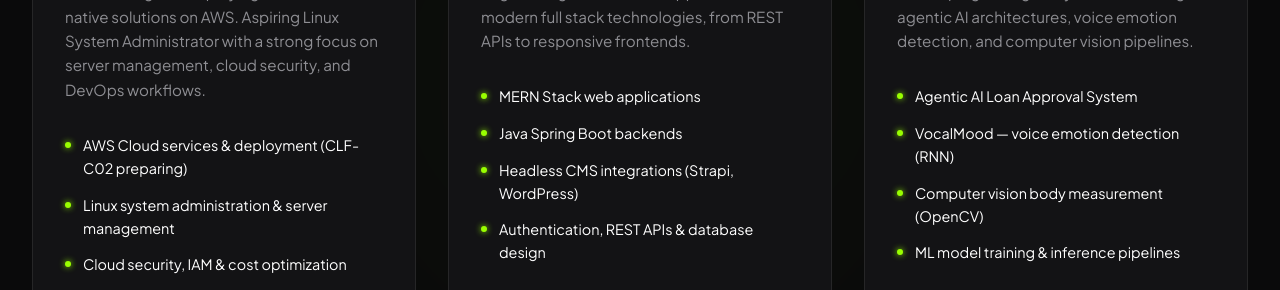
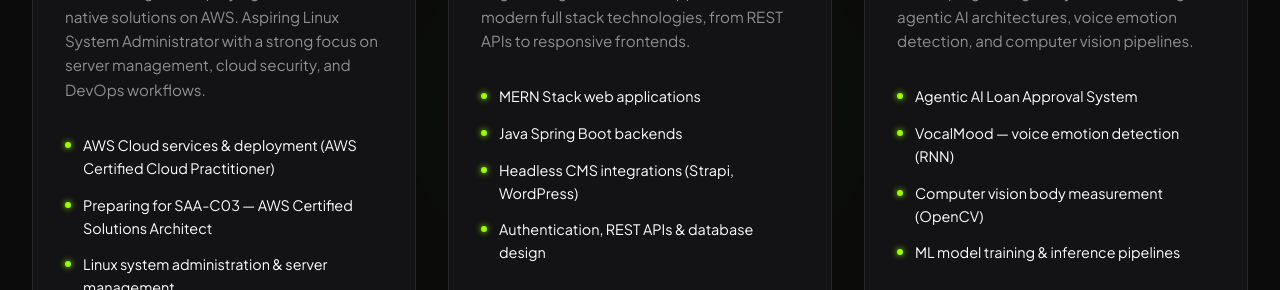
Before and after one commit to AbiniveshMayilsamy/portfolio, a React (Vite) app in the folder client/: page / in a window 1280 px wide. Shown: the part 2540-2830 px from the top of the page. Built offline with nearby package versions, Linux system fonts and the light colour scheme; no server answers.

Commit message:
feat: update AWS certifications text in Skills

```diff
--- a/client/src/components/Skills.jsx
+++ b/client/src/components/Skills.jsx
@@ -9,7 +9,8 @@ const services = [
     icon: <FiCloud />,
     desc: 'Architecting and deploying scalable cloud-native solutions on AWS. Aspiring Linux System Administrator with a strong focus on server management, cloud security, and DevOps workflows.',
     features: [
-      'AWS Cloud services & deployment (CLF-C02 preparing)',
+      'AWS Cloud services & deployment (AWS Certified Cloud Practitioner)',
+      'Preparing for SAA-C03 — AWS Certified Solutions Architect',
       'Linux system administration & server management',
       'Cloud security, IAM & cost optimization',
       'CI/CD pipelines & DevOps practices'
```
